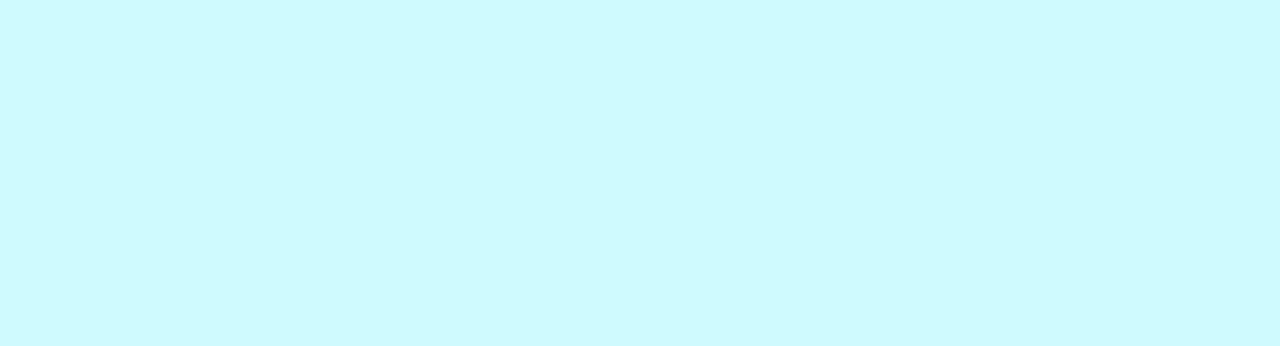
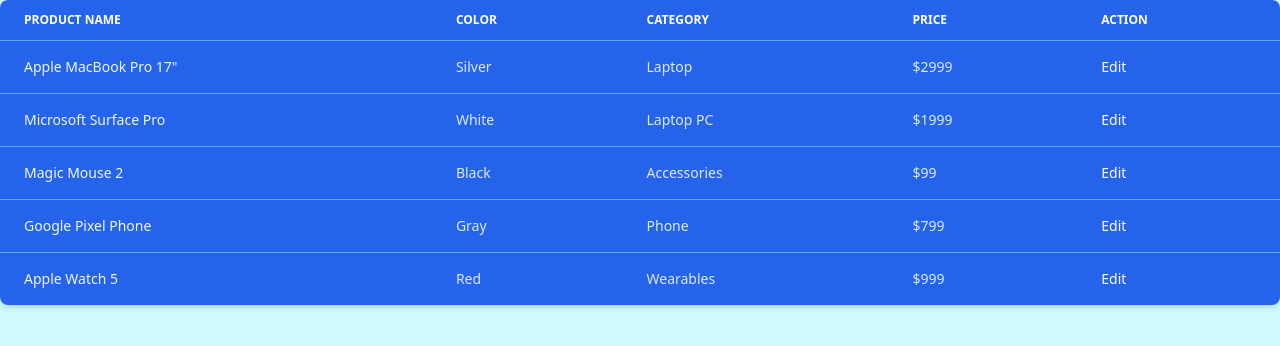
Before and after one commit to SABELOMAWELA/SABELOMAWELA-JSF-Portfolio_Piece_SABMAW527_JSE2401_GROUP--C_SABELO-MAWELA_JSF04, a Vue app: page /comparison in a window 1280 px wide. Before the commit this address had no page. Shown: the top 346 px of the page. Built offline with nearby package versions, Linux system fonts and the light colour scheme.

Commit message:
"Added Comparison link to navbar and route to router"

```diff
--- /dev/null
+++ b/src/components/comparison.vue
@@ -0,0 +1,115 @@
+<template>
+
+
+<div class="relative overflow-x-auto shadow-md sm:rounded-lg">
+    <table class="w-full text-sm text-left rtl:text-right text-blue-100 dark:text-blue-100">
+        <thead class="text-xs text-white uppercase bg-blue-600 border-b border-blue-400 dark:text-white">
+            <tr>
+                <th scope="col" class="px-6 py-3">
+                    Product name
+                </th>
+                <th scope="col" class="px-6 py-3">
+                    Color
+                </th>
+                <th scope="col" class="px-6 py-3">
+                    Category
+                </th>
+                <th scope="col" class="px-6 py-3">
+                    Price
+                </th>
+                <th scope="col" class="px-6 py-3">
+                    Action
+                </th>
+            </tr>
+        </thead>
+        <tbody>
+            <tr class="bg-blue-600 border-b border-blue-400 hover:bg-blue-500">
+                <th scope="row" class="px-6 py-4 font-medium text-blue-50 whitespace-nowrap dark:text-blue-100">
+                    Apple MacBook Pro 17"
+                </th>
+                <td class="px-6 py-4">
+                    Silver
+                </td>
+                <td class="px-6 py-4">
+                    Laptop
+                </td>
+                <td class="px-6 py-4">
+                    $2999
+                </td>
+                <td class="px-6 py-4">
+                    <a href="#" class="font-medium text-white hover:underline">Edit</a>
+                </td>
+            </tr>
+            <tr class="bg-blue-600 border-b border-blue-400 hover:bg-blue-500">
+                <th scope="row" class="px-6 py-4 font-medium text-blue-50 whitespace-nowrap dark:text-blue-100">
+                    Microsoft Surface Pro
+                </th>
+                <td class="px-6 py-4">
+                    White
+                </td>
+                <td class="px-6 py-4">
+                    Laptop PC
+                </td>
+                <td class="px-6 py-4">
+                    $1999
+                </td>
+                <td class="px-6 py-4">
+                    <a href="#" class="font-medium text-white hover:underline">Edit</a>
+                </td>
+            </tr>
+            <tr class="bg-blue-600 border-b border-blue-400 hover:bg-blue-500">
+                <th scope="row" class="px-6 py-4 font-medium text-blue-50 whitespace-nowrap dark:text-blue-100">
+                    Magic Mouse 2
+                </th>
+                <td class="px-6 py-4">
+                    Black
+                </td>
+                <td class="px-6 py-4">
+                    Accessories
+                </td>
+                <td class="px-6 py-4">
+                    $99
+                </td>
+                <td class="px-6 py-4">
+                    <a href="#" class="font-medium text-white hover:underline">Edit</a>
+                </td>
+            </tr>
+            <tr class="bg-blue-600 border-b border-blue-400 hover:bg-blue-500">
+                <th scope="row" class="px-6 py-4 font-medium text-blue-50 whitespace-nowrap dark:text-blue-100">
+                    Google Pixel Phone
+                </th>
+                <td class="px-6 py-4">
+                    Gray
+                </td>
+                <td class="px-6 py-4">
+                    Phone
+                </td>
+                <td class="px-6 py-4">
+                    $799
+                </td>
+                <td class="px-6 py-4">
+                    <a href="#" class="font-medium text-white hover:underline">Edit</a>
+                </td>
+            </tr>
+            <tr class="bg-blue-600 border-blue-400 hover:bg-blue-500">
+                <th scope="row" class="px-6 py-4 font-medium text-blue-50 whitespace-nowrap dark:text-blue-100">
+                    Apple Watch 5
+                </th>
+                <td class="px-6 py-4">
+                    Red
+                </td>
+                <td class="px-6 py-4">
+                    Wearables
+                </td>
+                <td class="px-6 py-4">
+                    $999
+                </td>
+                <td class="px-6 py-4">
+                    <a href="#" class="font-medium text-white hover:underline">Edit</a>
+                </td>
+            </tr>
+        </tbody>
+    </table>
+</div>
+
+</template>
--- a/src/components/navbar.vue
+++ b/src/components/navbar.vue
@@ -44,6 +44,14 @@
               <li>
                 <span class="block py-2 px-3 text-white rounded hover:bg-gray-100 md:hover:bg-transparent md:border-0 md:hover:text-blue-700 md:p-0">
                   Wishlist
+                </span>
+
+              </li>
+            </router-link>
+            <router-link to="/Comparison" class="text-lg font-bold text-white">
+              <li>
+                <span class="block py-2 px-3 text-white rounded hover:bg-gray-100 md:hover:bg-transparent md:border-0 md:hover:text-blue-700 md:p-0">
+                  comparison
                 </span>
 
               </li>
--- a/src/router/index.js
+++ b/src/router/index.js
@@ -4,6 +4,7 @@
 import Login from '../components/Login.vue';
 import ShoppingCart from '../components/shoppingcart.vue';
 import Wishlist from '../components/Wishlist.vue';
+import Comparison from '../components/comparison.vue';
 
 const routes = [
   {
@@ -32,6 +33,11 @@
     name: 'Wishlist',
     component: Wishlist,
   },
+  {
+    path: '/comparison',
+    name: 'Comparison',
+    component: Comparison,
+  },
 ];
 
 const router = createRouter({
```
